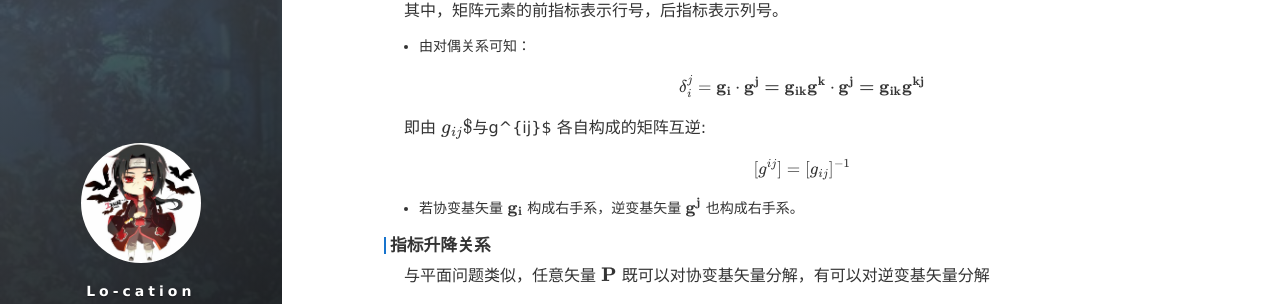
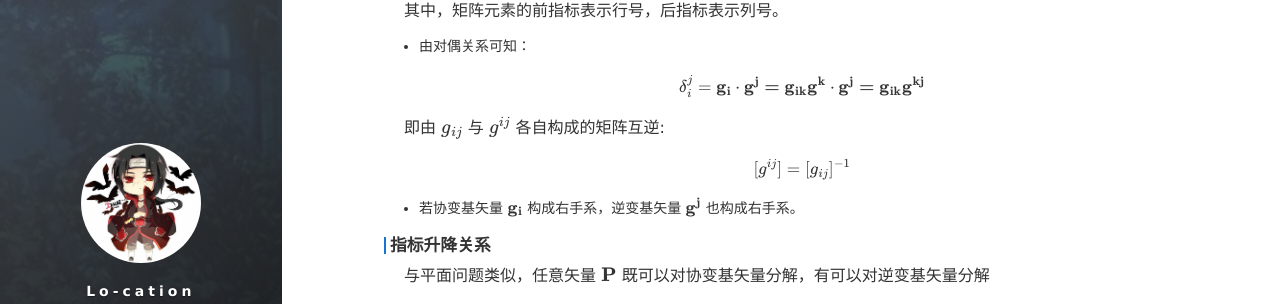
Before and after one commit to lo-cation/lo-cation.github.io, a Jekyll site: the page built from _posts/2022-05-24-covariant-contravariant.md, in a window 1280 px wide and 900 px high, scrolled down 2235 px. Shown: the part 145-449 px from the top of the window. Built offline with Jekyll 4.4.1, drawn with Linux system fonts in a browser that asks for light colours; nearby versions of some CDN libraries.

```diff
--- a/_posts/2022-05-24-covariant-contravariant.md
+++ b/_posts/2022-05-24-covariant-contravariant.md
@@ -126,7 +126,7 @@ $$
 \delta_i^j = \bf{g}_i \cdot \bf{g}^j = g_{ik} \bf{g}^k \cdot \bf{g}^j = g_{ik} g^{kj}
 $$
 
-即由 $$g_{ij}$ 与 $$g^{ij}$ 各自构成的矩阵互逆:
+即由 $$g_{ij}$$ 与 $$g^{ij}$$ 各自构成的矩阵互逆:
 
 $$
 [g^{ij}] = [g_{ij}]^{-1}
```
